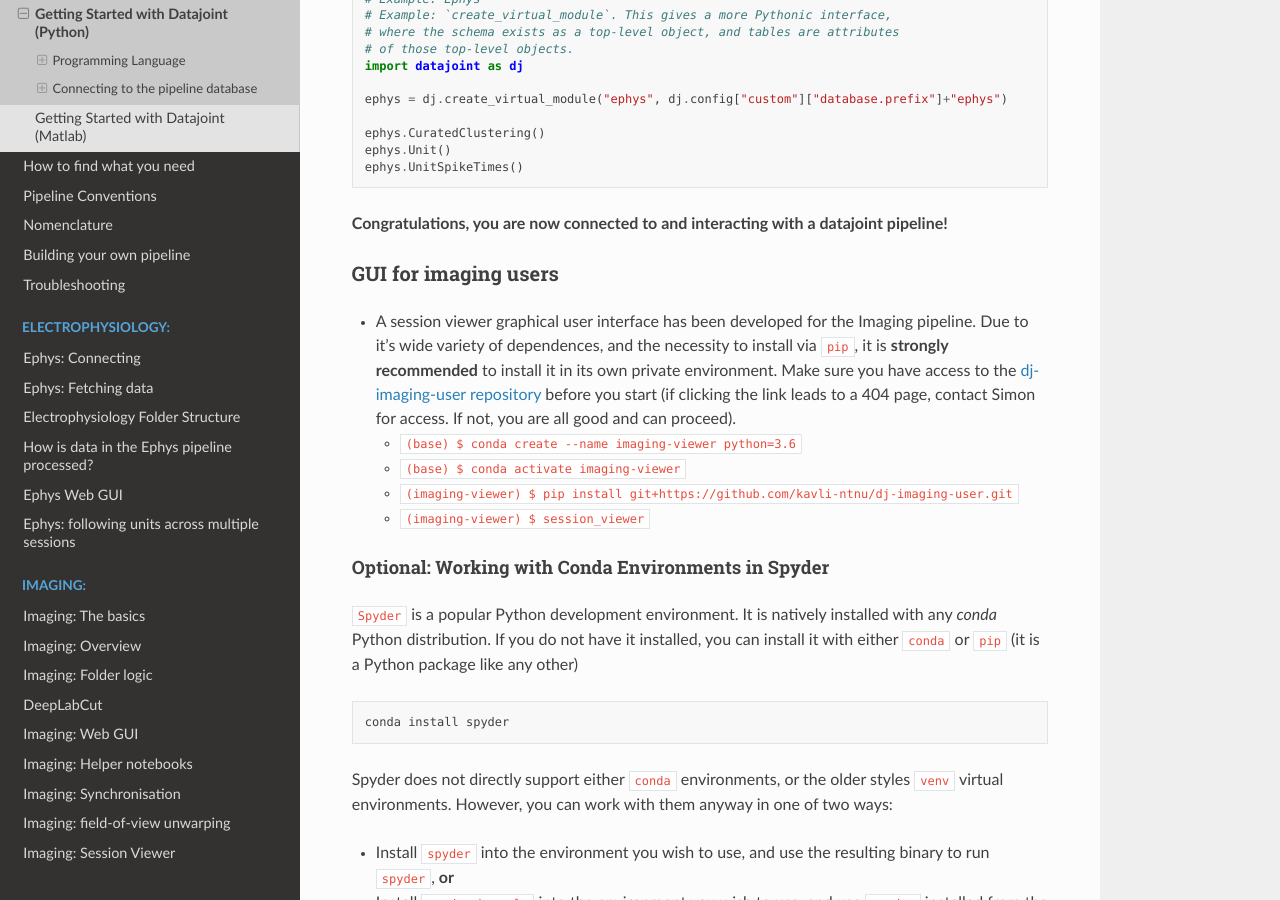
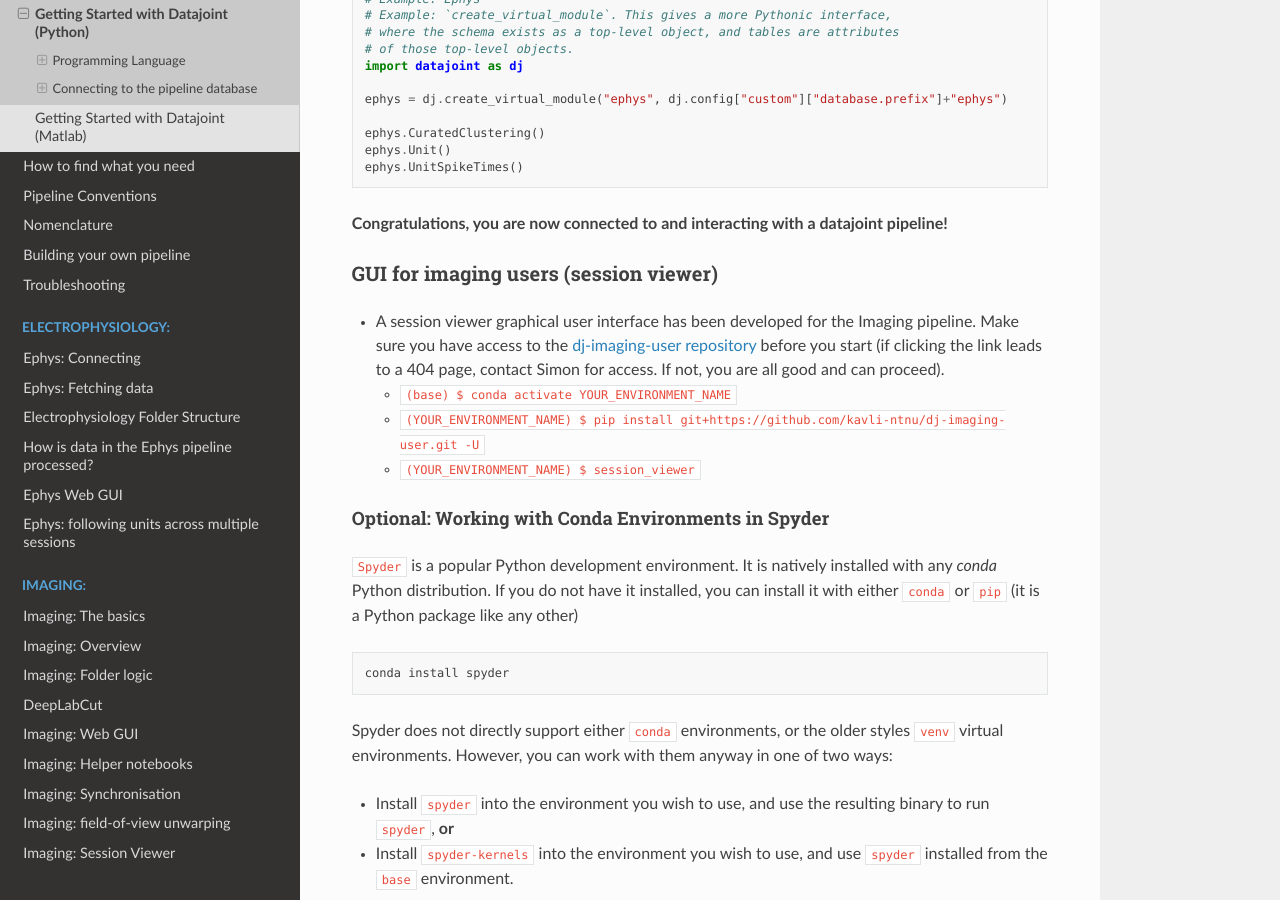
Before and after one commit to kavli-ntnu/dj-docs, a Sphinx documentation site: the page built from docs/common/getting_started/python.md, in a window 1280 px wide and 900 px high, scrolled down 6040 px. Built offline with Sphinx 7.4.7 and the Read the Docs theme 2.0.0, drawn with Linux system fonts in a browser that asks for light colours.

Commit message:
Unify installation instructions across READMEs

```diff
--- a/docs/common/getting_started/python.md
+++ b/docs/common/getting_started/python.md
@@ -198,13 +198,12 @@
 **Congratulations, you are now connected to and interacting with a datajoint pipeline!**
 
 
-#### GUI for imaging users
+#### GUI for imaging users (session viewer)
 
-* A session viewer graphical user interface  has been developed for the Imaging pipeline. Due to it's wide variety of dependences, and the necessity to install via `pip`, it is **strongly recommended** to install it in its own private environment. Make sure you have access to the [dj-imaging-user repository](https://github.com/kavli-ntnu/dj-imaging-user) before you start (if clicking the link leads to a 404 page, contact Simon for access. If not, you are all good and can proceed).
-  * `(base) $ conda create --name imaging-viewer python=3.6`
-  * `(base) $ conda activate imaging-viewer`
-  * `(imaging-viewer) $ pip install git+https://github.com/kavli-ntnu/dj-imaging-user.git`
-  * `(imaging-viewer) $ session_viewer`
+* A session viewer graphical user interface  has been developed for the Imaging pipeline. Make sure you have access to the [dj-imaging-user repository](https://github.com/kavli-ntnu/dj-imaging-user) before you start (if clicking the link leads to a 404 page, contact Simon for access. If not, you are all good and can proceed).
+  * `(base) $ conda activate YOUR_ENVIRONMENT_NAME`
+  * `(YOUR_ENVIRONMENT_NAME) $ pip install git+https://github.com/kavli-ntnu/dj-imaging-user.git -U`
+  * `(YOUR_ENVIRONMENT_NAME) $ session_viewer`
 
 
 ##### Optional: Working with Conda Environments in Spyder
```
